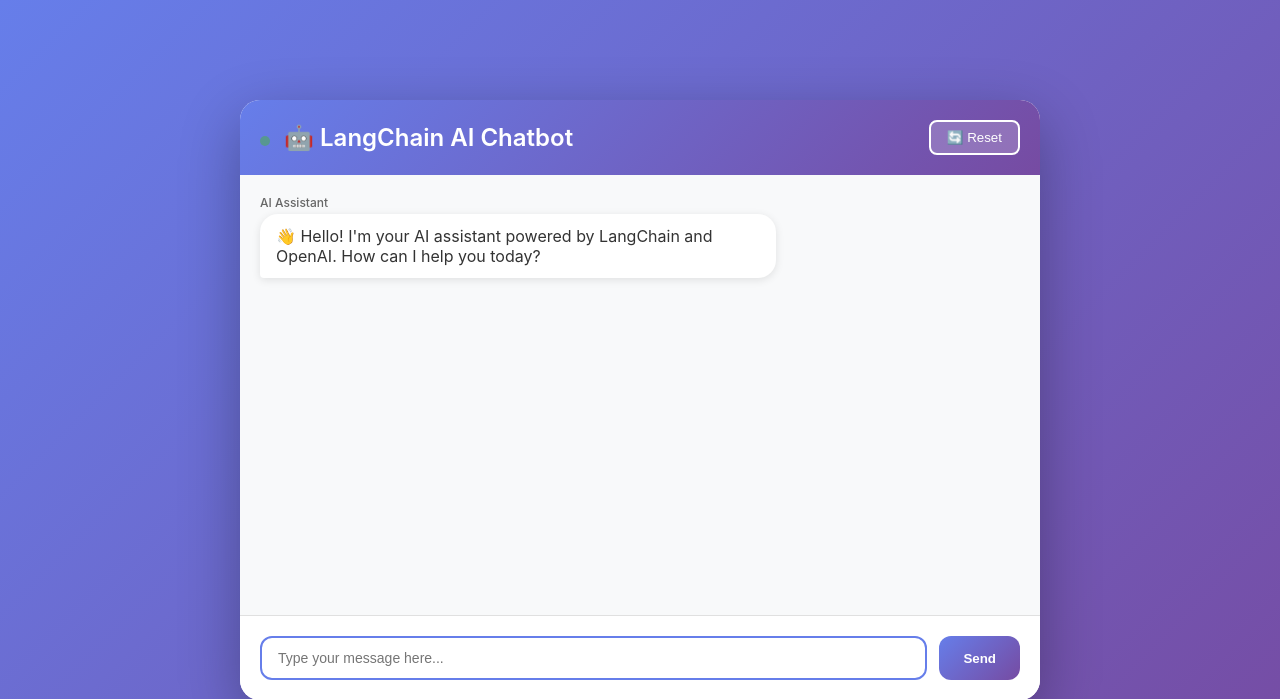
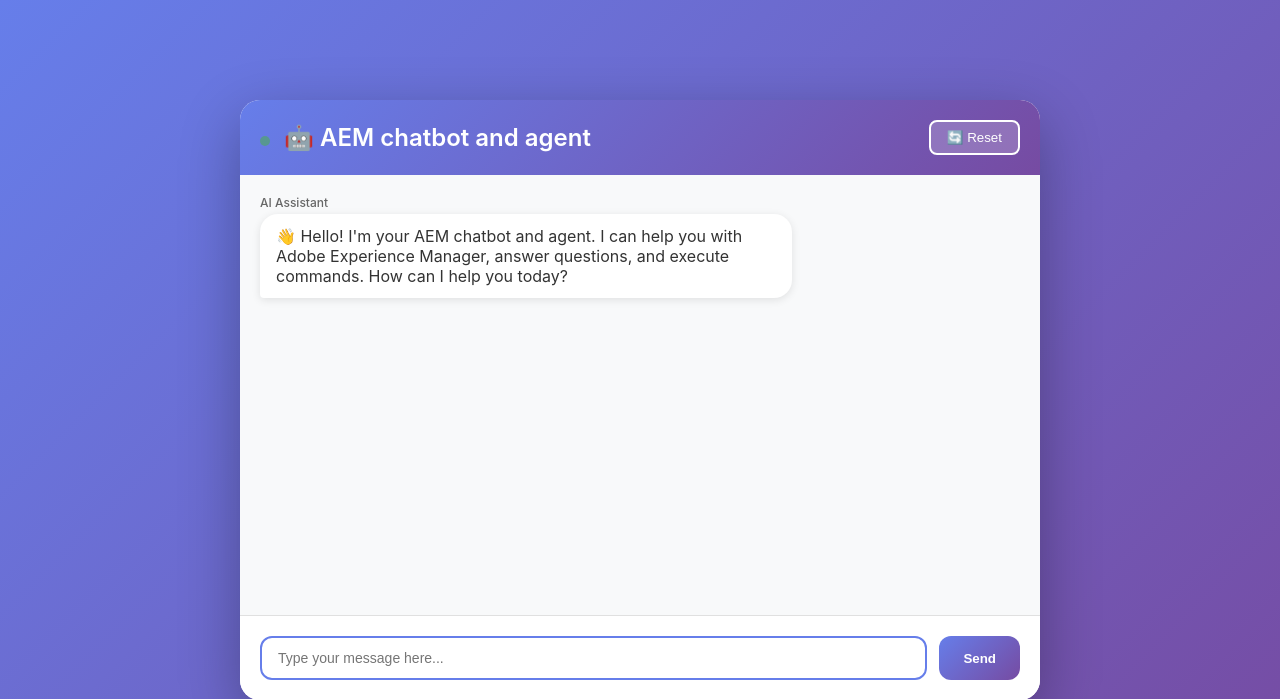
Before and after one commit to ynakagawa/rag-demo, a Node server app: page / in a window 1280 px wide. Shown: the top 699 px of the page. Run offline with Node 20, Linux system fonts and the light colour scheme.

Commit message:
Update chat interface title and welcome message
- Changed header from 'LangChain AI Chatbot' to 'AEM chatbot and agent'
- Updated welcome message to reflect AEM-specific functionality
- Now mentions Adobe Experience Manager capabilities

```diff
--- a/views/chat.ejs
+++ b/views/chat.ejs
@@ -229,7 +229,7 @@
         <div class="chat-header">
             <h1>
                 <span class="status-indicator"></span>
-                🤖 LangChain AI Chatbot
+                🤖 AEM chatbot and agent
             </h1>
             <button class="reset-btn" onclick="resetChat()">🔄 Reset</button>
         </div>
@@ -239,7 +239,7 @@
                 <div>
                     <div class="message-label">AI Assistant</div>
                     <div class="message-content">
-                        👋 Hello! I'm your AI assistant powered by LangChain and OpenAI. How can I help you today?
+                        👋 Hello! I'm your AEM chatbot and agent. I can help you with Adobe Experience Manager, answer questions, and execute commands. How can I help you today?
                     </div>
                 </div>
             </div>
```
